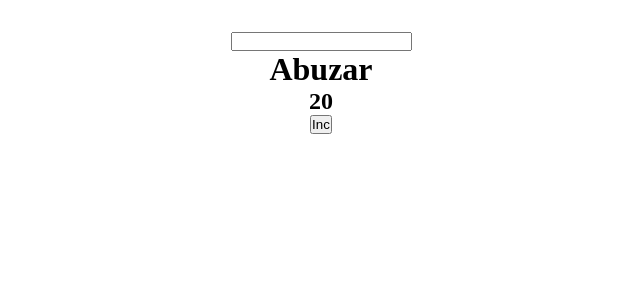
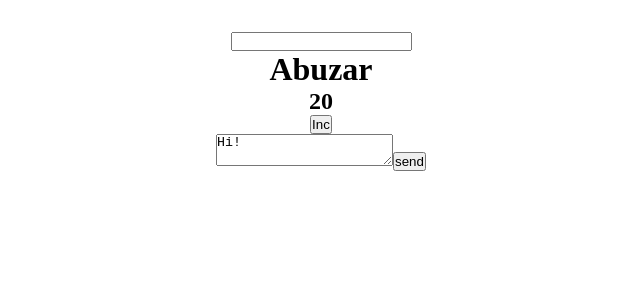
Before and after one commit to abuzarraziqgithub/The-Odin-Project-React, a React (Vite) app in the folder The-Odin-React/: page / in a window 1280 px wide. Shown: the top 300 px of the page, without its empty margins (319-959 px from the left). Built offline with nearby package versions, Linux system fonts and the light colour scheme.

Commit message:
<SetStateTriggerRenders /> + Notes added

```diff
--- /dev/null
+++ b/The-Odin-React/src/States/SetStateTriggerRenders.jsx
@@ -0,0 +1,47 @@
+import React, { useState } from "react";
+
+function SetStateTriggerRenders() {
+  const [isSent, setIsSent] = useState(false);
+  const [message, setMessage] = useState("Hi!");
+
+  //* In React, setting a state triggers the component to update or request re-render from React.
+  if (isSent) {
+    return (
+      <>
+        <h1>Your message is on it's way!</h1>
+      </>
+    );
+  }
+  return (
+    <form
+      onSubmit={(e) => {
+        e.preventDefault();
+        setIsSent(true);
+        //* For interface to react to the event, we need to update the state first, using setter state.
+        setMessage(message);
+      }}
+    >
+      <textarea
+        placeholder="Message"
+        value={message}
+        onChange={(e) => setMessage(e.target.value)}
+      />
+
+      <button type="submit">send</button>
+      {
+        //
+        /*
+       * In this example, when we press "send", setIsSent(true) tells React to re-render the UI.
+
+        ? Here's what happens when we click the button:
+
+        * The onSubmit event handler executes.
+        * setIsSent(true) sets isSent to true and queues a new render.
+        * React re-renders the component according to the new isSent value.
+       */
+      }
+    </form>
+  );
+}
+
+export default SetStateTriggerRenders;
--- a/The-Odin-React/src/main.jsx
+++ b/The-Odin-React/src/main.jsx
@@ -8,6 +8,7 @@ import StateAnalysis from "./States/StateAnalysis.jsx";
 import InfiniteLoopState from "./States/InfiniteLoopState.jsx";
 import ControlledComponents from "./States/ControlledComponents.jsx";
 import StateUpdater from "./States/StateUpdater.jsx";
+import SetStateTriggerRenders from "./States/SetStateTriggerRenders.jsx";
 
 ReactDOM.createRoot(document.getElementById("root")).render(
   <React.StrictMode>
@@ -18,5 +19,6 @@ ReactDOM.createRoot(document.getElementById("root")).render(
     {/* <InfiniteLoopState /> */}
     <ControlledComponents />
     <StateUpdater />
+    <SetStateTriggerRenders />
   </React.StrictMode>
 );
```
Also changed, not shown: 1 other file (tests, documents, lock files or other folders).
